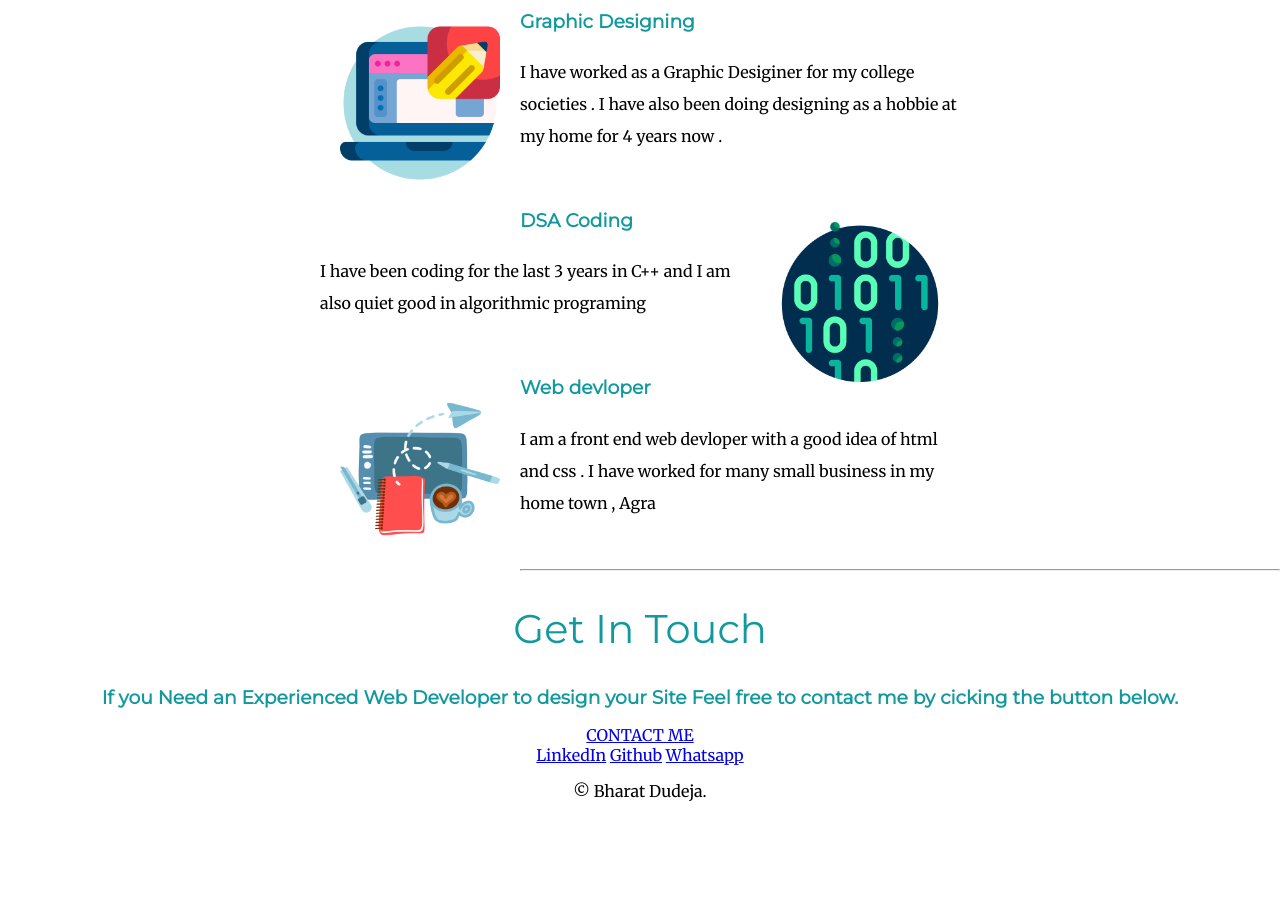
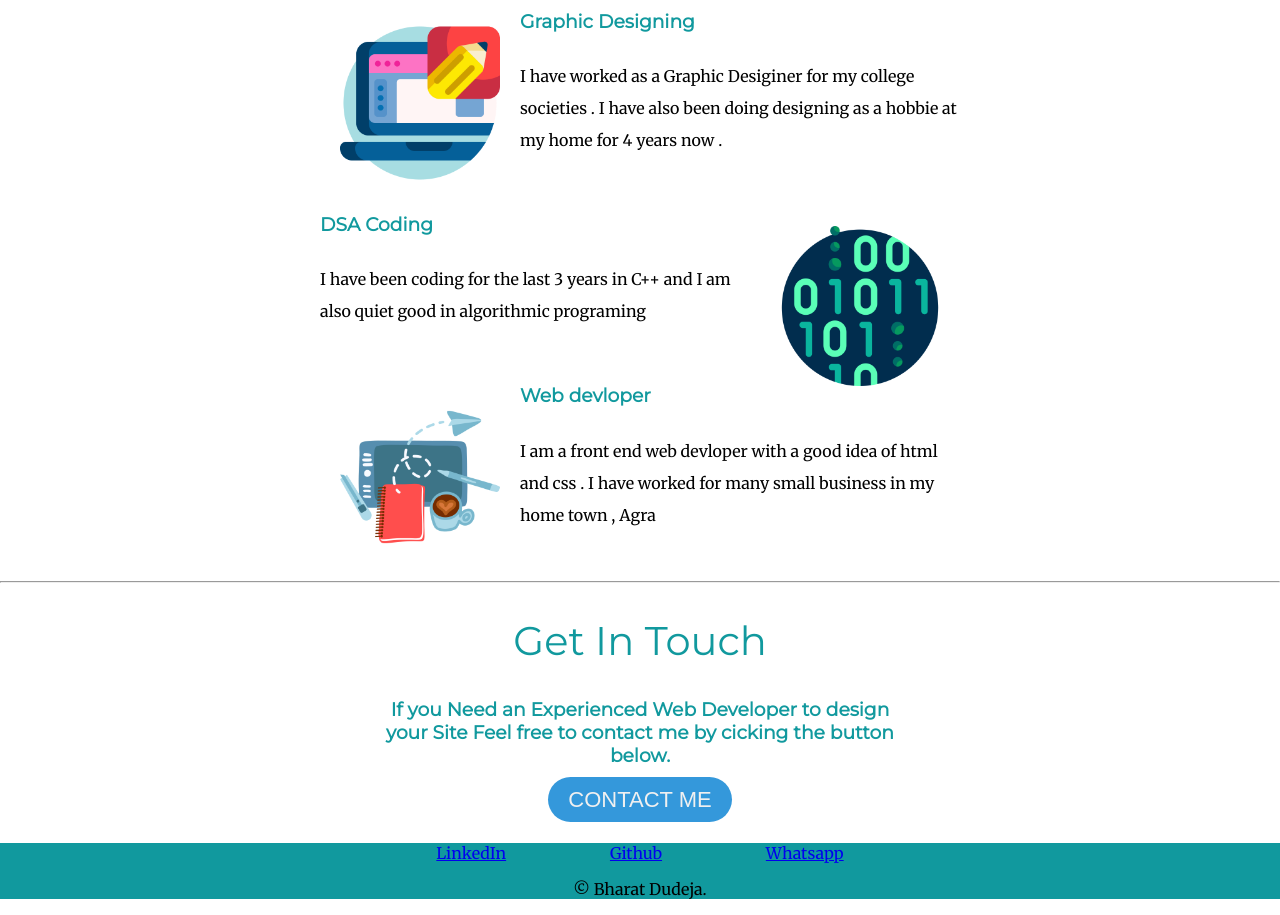
Before and after one commit to Bharat9990/bh, a plain HTML site: page index.html in a window 1280 px wide. Shown: the part 1115-2030 px from the top of the page. Before the commit the page ends 1932 px from the top, so only its background shows below. Drawn offline with Linux system fonts and the light colour scheme.

Commit message:
css changes

```diff
--- a/css/styles.css
+++ b/css/styles.css
@@ -13,7 +13,7 @@ h2 {
 h3 {
     font-family: 'Montserrat', sans-serif;
     color: #11999E;
-    margin: 10px 0 10px 0;
+    margin: 20px 0 20px 0;
 }
 .name {
     margin: auto auto 0 auto;
@@ -52,6 +52,10 @@ img {
     height: 100%;
     margin-bottom: 10px;
 }
+.bottom-container {
+    background-color: #11999E;
+    margin: 0px;
+}
 .skill-row {
     width:50%;
     margin: 50px auto 50px auto ;
@@ -70,3 +74,30 @@ img {
     margin: 20px;
     float: left;
 }
+.btn
+{
+    -webkit-border-radius: 28;
+    -moz-border-radius: 28;
+    border-radius: 28px;
+    font-family: Arial;
+    color: #f0f0f0;
+    font-size: 22px;
+    background: #3498db;
+    padding: 10px 20px 10px 20px;
+    text-decoration: none;
+}
+
+.btn:hover
+{
+    background: #c93224;
+    text-decoration: none;
+}
+.contact-me
+{
+    width: 40%;
+    margin: 10px auto 30px ;
+}
+a
+{
+    margin : 10px 50px 10px
+}
--- a/index.html
+++ b/index.html
@@ -67,15 +67,15 @@
                 If you Need an Experienced Web Developer to design your Site Feel free
                 to contact me by cicking the button below.
             </h3>
-            <p></p>
             <a class="btn" href="mailto:bharat.dudeja.2002@gmail.com">CONTACT ME</a>
+
         </div>
     </div>
 
     <div class="bottom-container">
-        <a class="footer-link" href="https://www.linkedin.com/in/bharat-dudeja-36ba5a202/">LinkedIn</a>
-        <a class="footer-link" href="https://www.github.com/Bharat9990">Github</a>
-        <a class="footer-link" href="https://wa.me/+918909977118">Whatsapp</a>
+        <a target=”_blank” class="footer-link" href="https://www.linkedin.com/in/bharat-dudeja-36ba5a202/">LinkedIn</a>
+        <a target=”_blank” class="footer-link" href="https://www.github.com/Bharat9990">Github</a>
+        <a target=”_blank” class="footer-link" href="https://wa.me/+918909977118">Whatsapp</a>
         <p>© Bharat Dudeja.</p>
     </div>
 </body>
```
